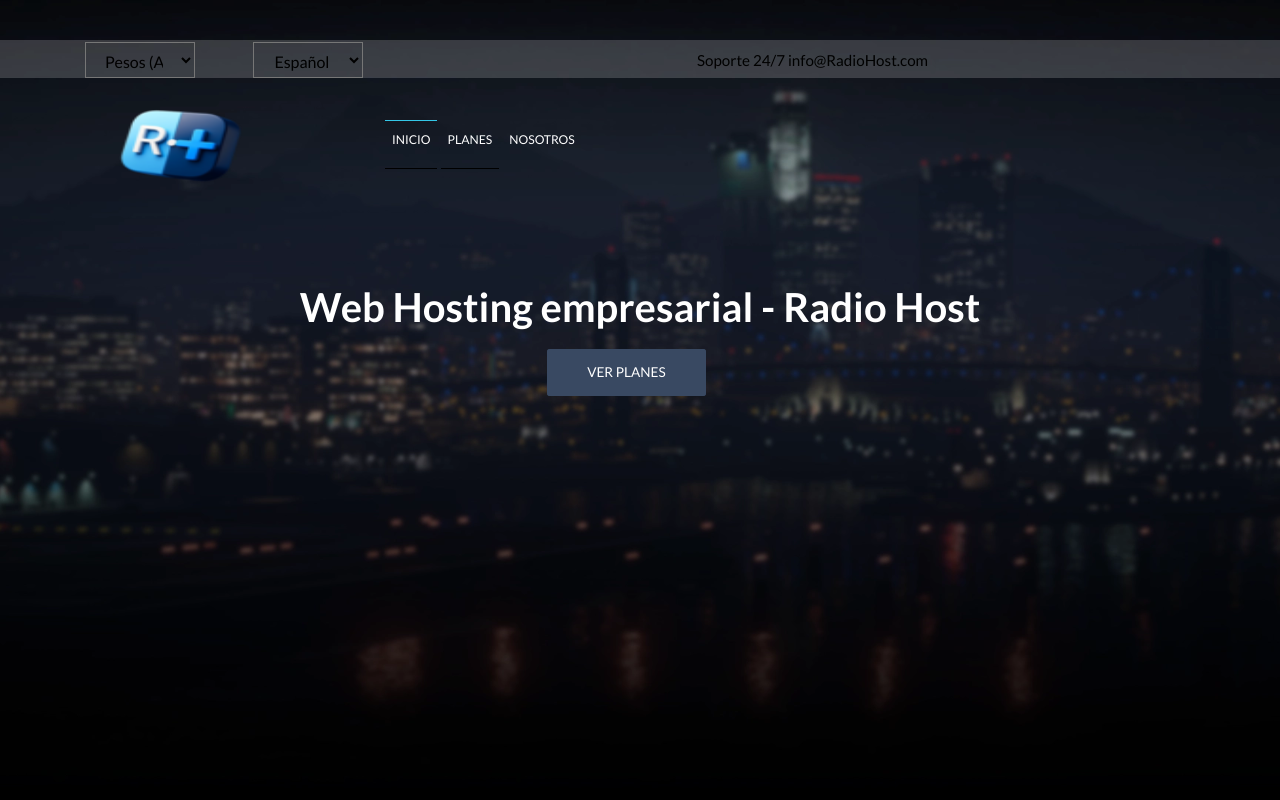
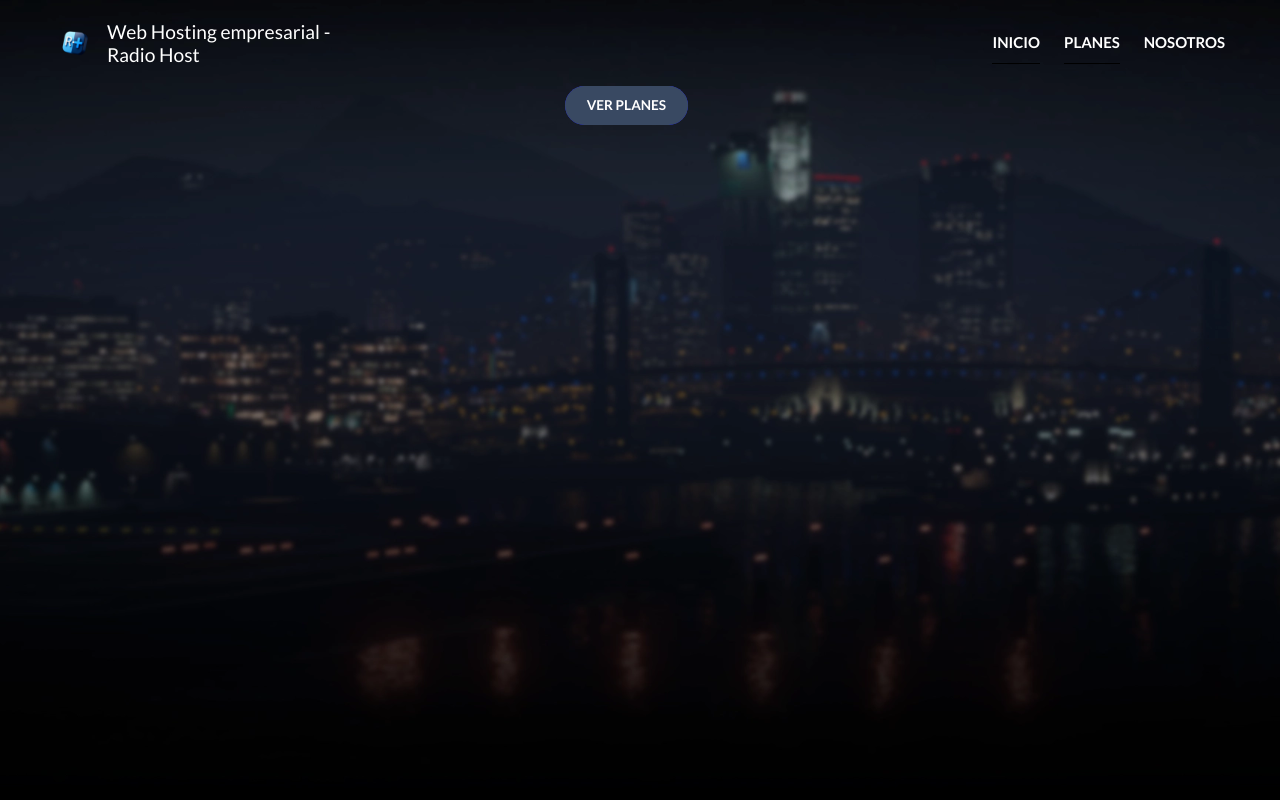
Before and after one commit to lucabrondi2023-hue/radio_host, a plain HTML site: page radio_host/index.html in a window 1280 px wide. Shown: the top 800 px of the page. Drawn offline with Linux system fonts and the light colour scheme.

Commit message:
index.html

```diff
--- a/radio_host/index.html
+++ b/radio_host/index.html
@@ -108,60 +108,46 @@
 <body>
 
 <!-- HEADER -->
-<div class="header">
-	<div class="header_top">
-		<div class="container">
-			<div class="col-sm-6 header-top-left">
-				<div class="box">
-					<select tabindex="4" class="dropdown drop">
-						<option value="" class="label" value="">Pesos (ARS)</option>
-						<option value="1">Pesos (ARS)</option>
-					</select>
-				</div>
-				<div class="box1">
-					<select tabindex="4" class="dropdown">
-						<option value="" class="label" value="">Español</option>
-						<option value="1">Español</option>
-					</select>
-				</div>
-				<div class="clearfix"></div>
+<div class="header" style="background: transparent; margin: 0; padding: 0;">
+	<div class="container" style="padding: 20px 0 10px 0;">
+
+		<!-- Top Row: Logo, Título y Menú -->
+		<div style="display: flex; justify-content: space-between; align-items: center; flex-wrap: wrap; gap: 20px;">
+
+			<!-- Logo + Título -->
+			<div style="display: flex; align-items: center; gap: 12px;">
+				<img src="images/logo.png" alt="Logo Radio Host" style="height: 40px;">
+				<h1 style="color: white; font-size: 1.2em; margin: 0; line-height: 1.2;">
+					Web Hosting empresarial - <br>Radio Host
+				</h1>
 			</div>
-			<div class="col-sm-6 header-top-right">
-				<div class="col-xs-7 phone"><p>Soporte 24/7 info@RadioHost.com</p></div>
-				<div class="clearfix"></div>
-			</div>
-			<div class="clearfix"></div>
+
+			<!-- Menú -->
+			<nav>
+				<ul style="list-style: none; margin: 0; padding: 0; display: flex; gap: 24px; font-weight: bold;">
+					<li><a href="index.html" style="text-decoration: none; color: white;">INICIO</a></li>
+					<li><a href="#planes" style="text-decoration: none; color: white;">PLANES</a></li>
+					<li><a href="#nosotros" style="text-decoration: none; color: white;">NOSOTROS</a></li>
+				</ul>
+			</nav>
 		</div>
-	</div>
 
-	<div class="container">
-		<div class="header_bottom">
-			<div class="col-xs-3 logo">
-				<a href="index.html"><img src="images/logo.png" alt=""/></a>
-			</div>
-			<div class="col-xs-9 header_nav">
-				<div class="col-md-6 menu">
-					<a class="toggleMenu" href="#"><img src="images/nav_icon.png" alt="" /> </a>
-					<ul class="nav" id="nav">
-						<li class="current"><a href="index.html">Inicio</a></li>
-						<li><a href="#planes">Planes</a></li>
-						<li><a href="#nosotros">Nosotros</a></li>
-					</ul>
-					<script type="text/javascript" src="js/responsive-nav.js"></script>
-				</div>
-				<div class="clearfix"></div>
-			</div>
-			<div class="clearfix"></div>
-		</div>
-	</div>
-
-	<div class="header_bot_grid">
-		<h1>Web Hosting empresarial - Radio Host</h1>
-		<div class="header-btns">
-			<a class="plans btn btn-primary1 btn-normal btn-inline" href="#planes">Ver planes</a>
+		<!-- VER PLANES Button -->
+		<div class="header-btns" style="text-align: center; margin-top: 20px; margin-bottom: 0;">
+			<a class="plans btn btn-primary1 btn-normal btn-inline" href="#planes" style="
+				background: #1a1aff;
+				color: white;
+				padding: 10px 22px;
+				border-radius: 30px;
+				text-decoration: none;
+				font-weight: bold;
+				transition: 0.3s;
+			">VER PLANES</a>
 		</div>
 	</div>
 </div>
+
+
 
 <!-- VENTAJAS -->
 <div class="content_top">
```
